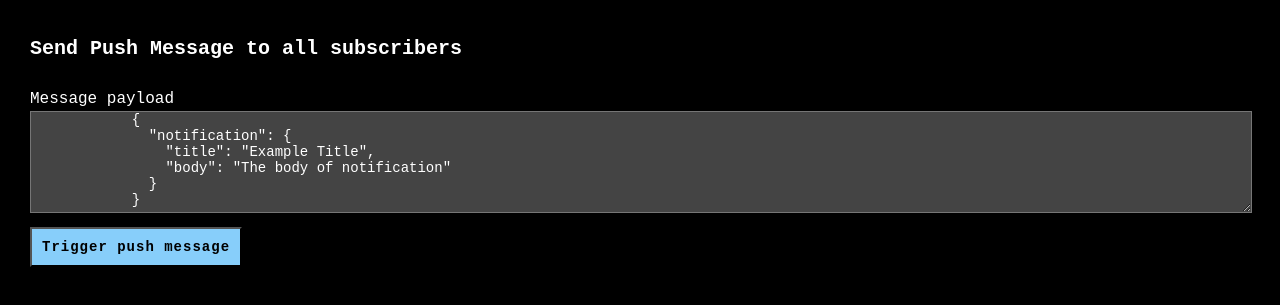
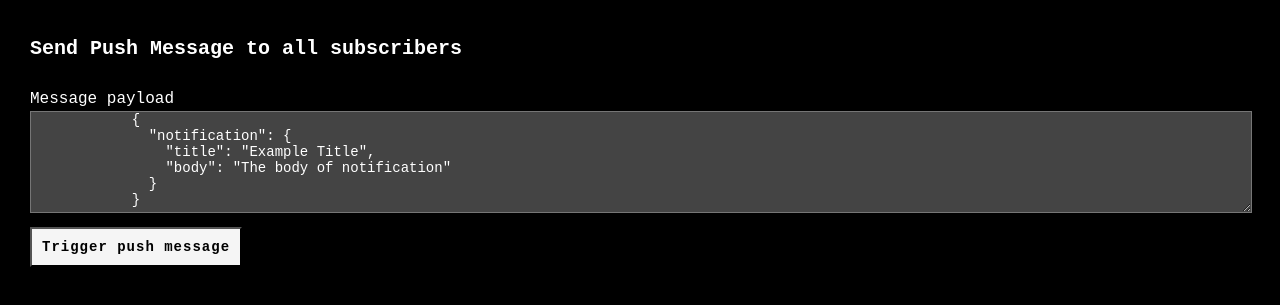
Before and after one commit to tompascall/pushnoti-poc, a website: page push-server/test-push.html in a window 1280 px wide. Shown: the part 137-442 px from the top of the page. Drawn offline with Linux system fonts and the light colour scheme.

Commit message:
update test page style

```diff
--- a/app/src/client/main.js
+++ b/app/src/client/main.js
@@ -8,7 +8,6 @@ const pnApp = app();
 
 const start = (pushnoti) => async () => {
   if (pushnoti.isSupported) {
-    // TODO: set config in pushnoti if needed and remove from here
     await pnApp.setConfig();
     const subscription = await pushnoti.getSubscription();
     if (subscription) {
--- a/push-server/test-push.html
+++ b/push-server/test-push.html
@@ -52,7 +52,7 @@
       background: #444;
     }
     .btn-submit {
-      background: lightskyblue;
+      background: whitesmoke;
       color: black;
       padding: 10px;
       font-weight: 600;
```
